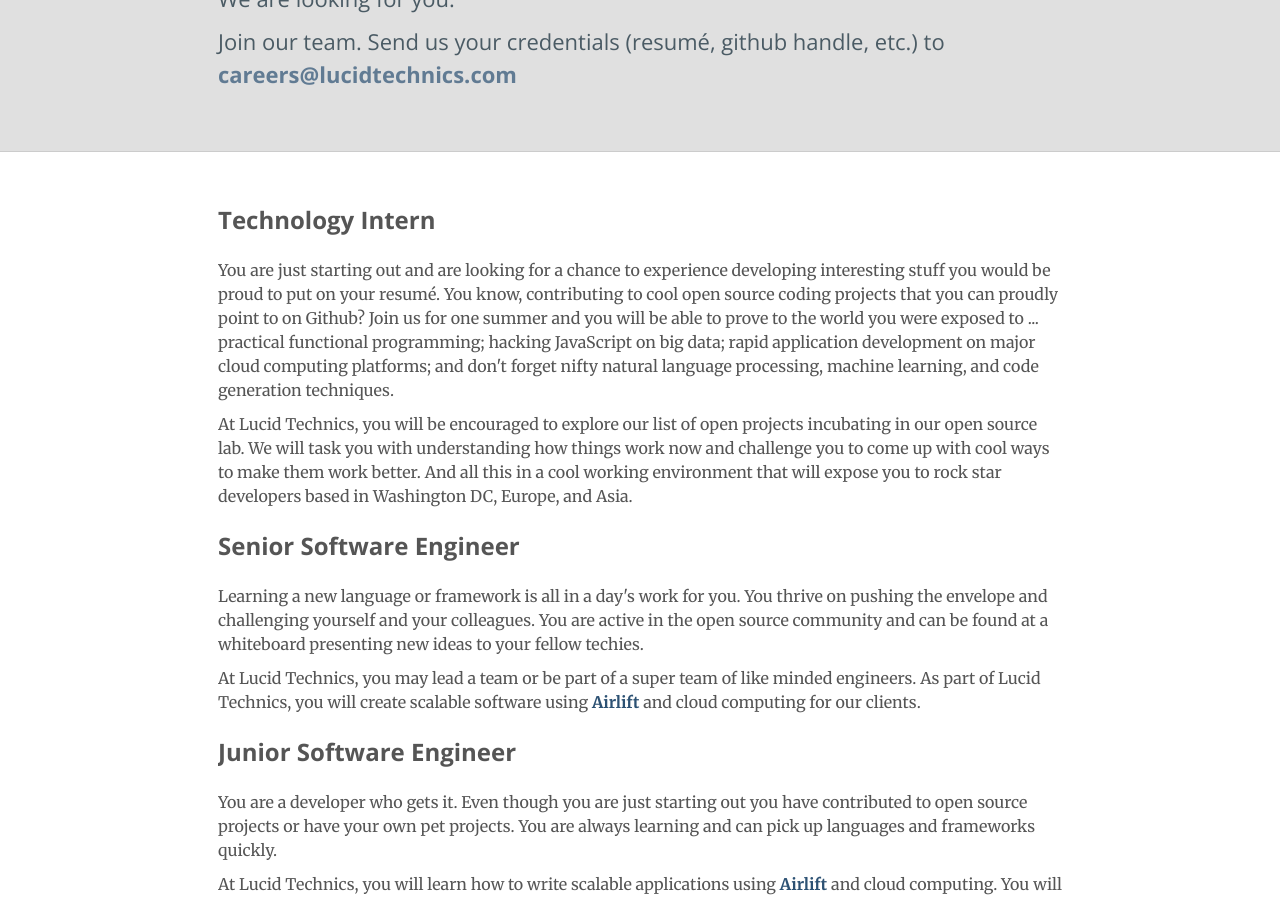
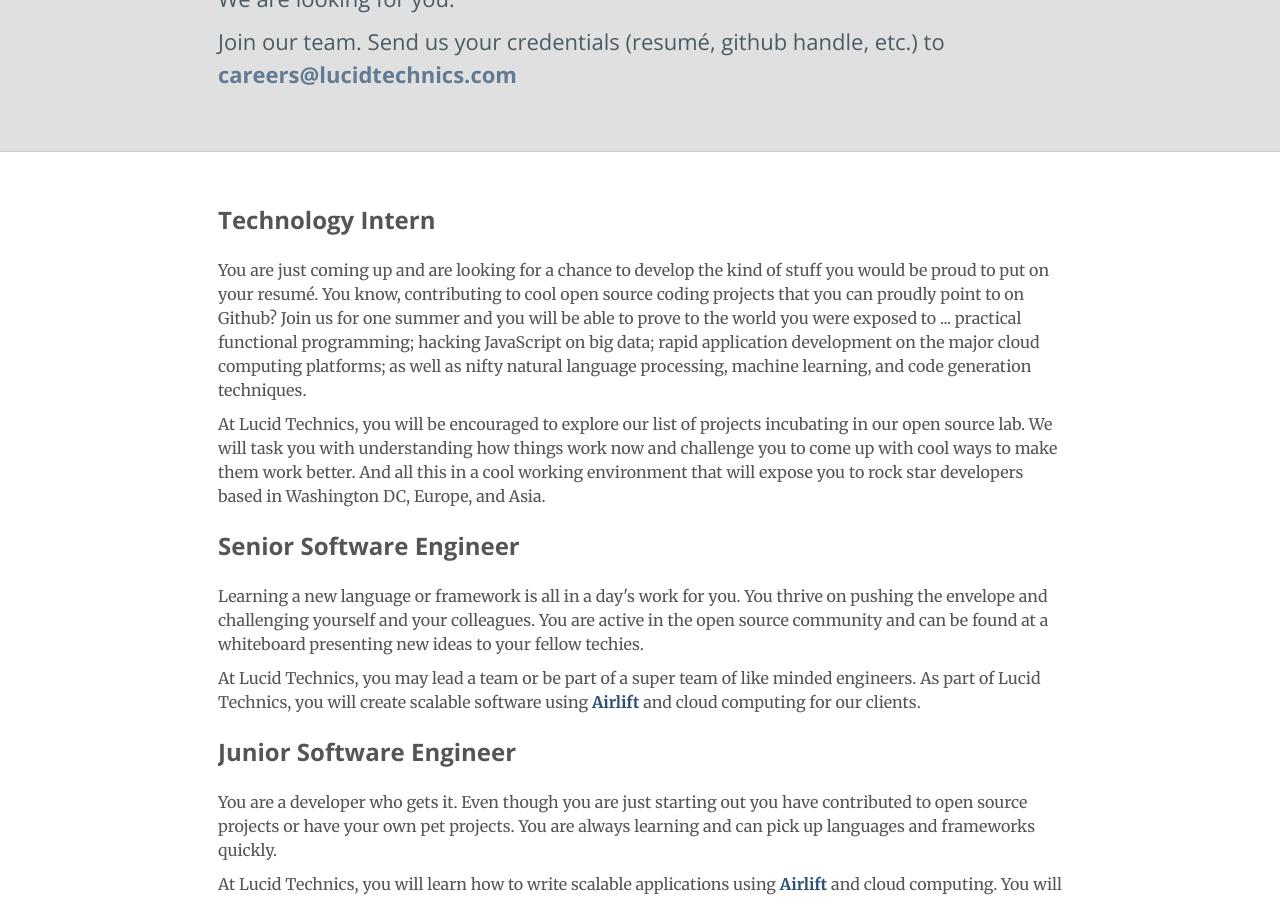
Before and after one commit to LucidTechnics/lucidtechnics.github.com, a Jekyll site: the page built from jobs.html, in a window 1280 px wide and 900 px high, scrolled down 337 px. Built offline with Jekyll 4.4.1, drawn with Linux system fonts in a browser that asks for light colours; nearby versions of some CDN libraries.

Commit message:
Updated jobs.html

```diff
--- a/jobs.html
+++ b/jobs.html
@@ -24,10 +24,10 @@
     <div class="job">
  <h1>Technology Intern</h1>
       <p>
-        You are just starting out and are looking for a chance to experience developing interesting stuff you would be proud to put on your resum&eacute.  You know, contributing to cool open source coding projects that you can proudly point to on Github?  Join us for one summer and you will be able to prove to the world you were exposed to ... practical functional programming; hacking JavaScript on big data; rapid application development on major cloud computing platforms; and don't forget nifty natural language processing, machine learning, and code generation techniques.
+        You are just coming up and are looking for a chance to develop the kind of  stuff you would be proud to put on your resum&eacute.  You know, contributing to cool open source coding projects that you can proudly point to on Github?  Join us for one summer and you will be able to prove to the world you were exposed to ... practical functional programming; hacking JavaScript on big data; rapid application development on the major cloud computing platforms; as well as nifty natural language processing, machine learning, and code generation techniques.
       </p>
       <p>
-      At Lucid Technics, you will be encouraged to explore our list of open projects incubating in our open source lab.  We will task you with understanding how things work now and challenge you to come up with cool ways to make them work better. And all this in a cool working environment that will expose you to rock star developers based in Washington DC, Europe, and Asia.
+      At Lucid Technics, you will be encouraged to explore our list of projects incubating in our open source lab.  We will task you with understanding how things work now and challenge you to come up with cool ways to make them work better. And all this in a cool working environment that will expose you to rock star developers based in Washington DC, Europe, and Asia.
     </p>
 </div>
 
```
